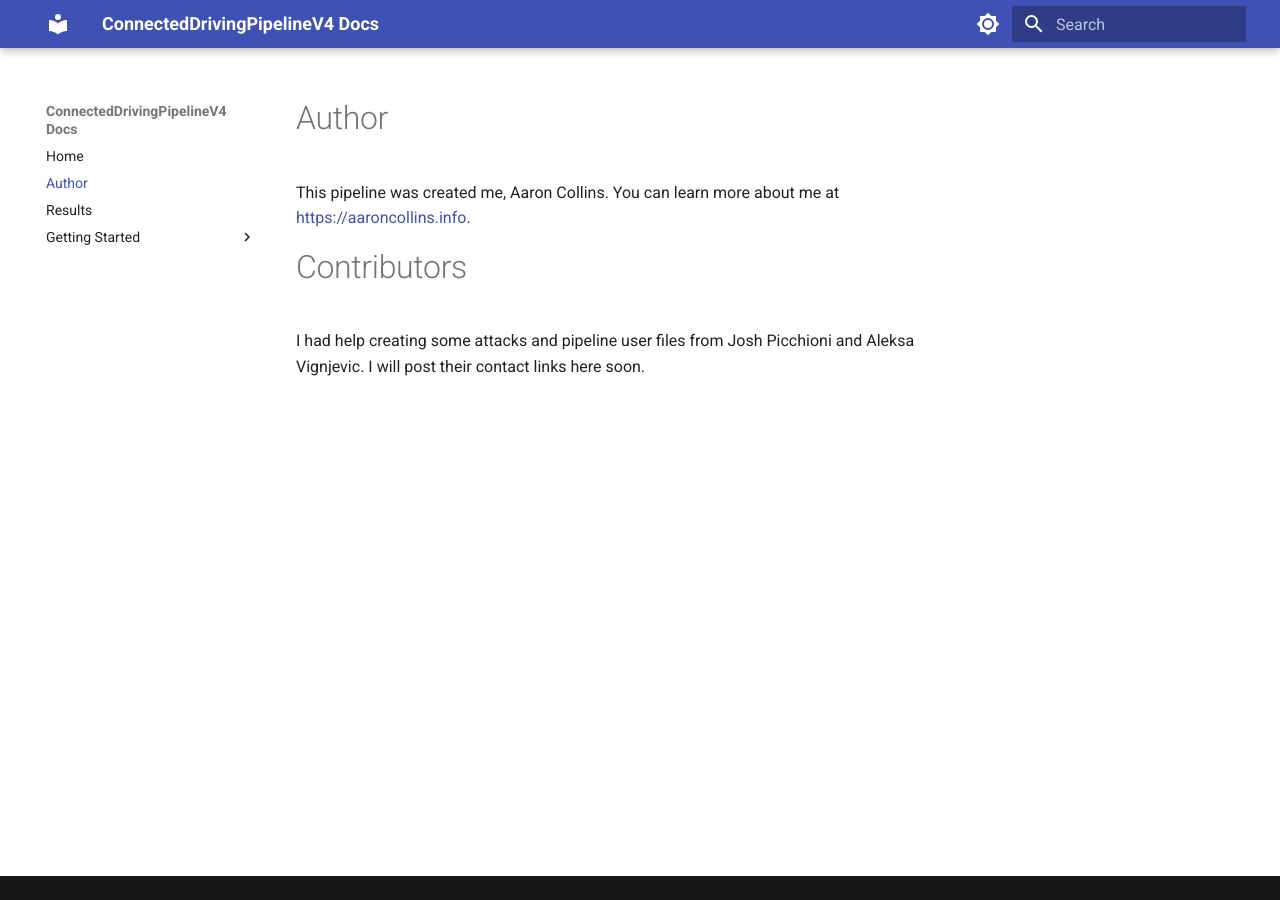
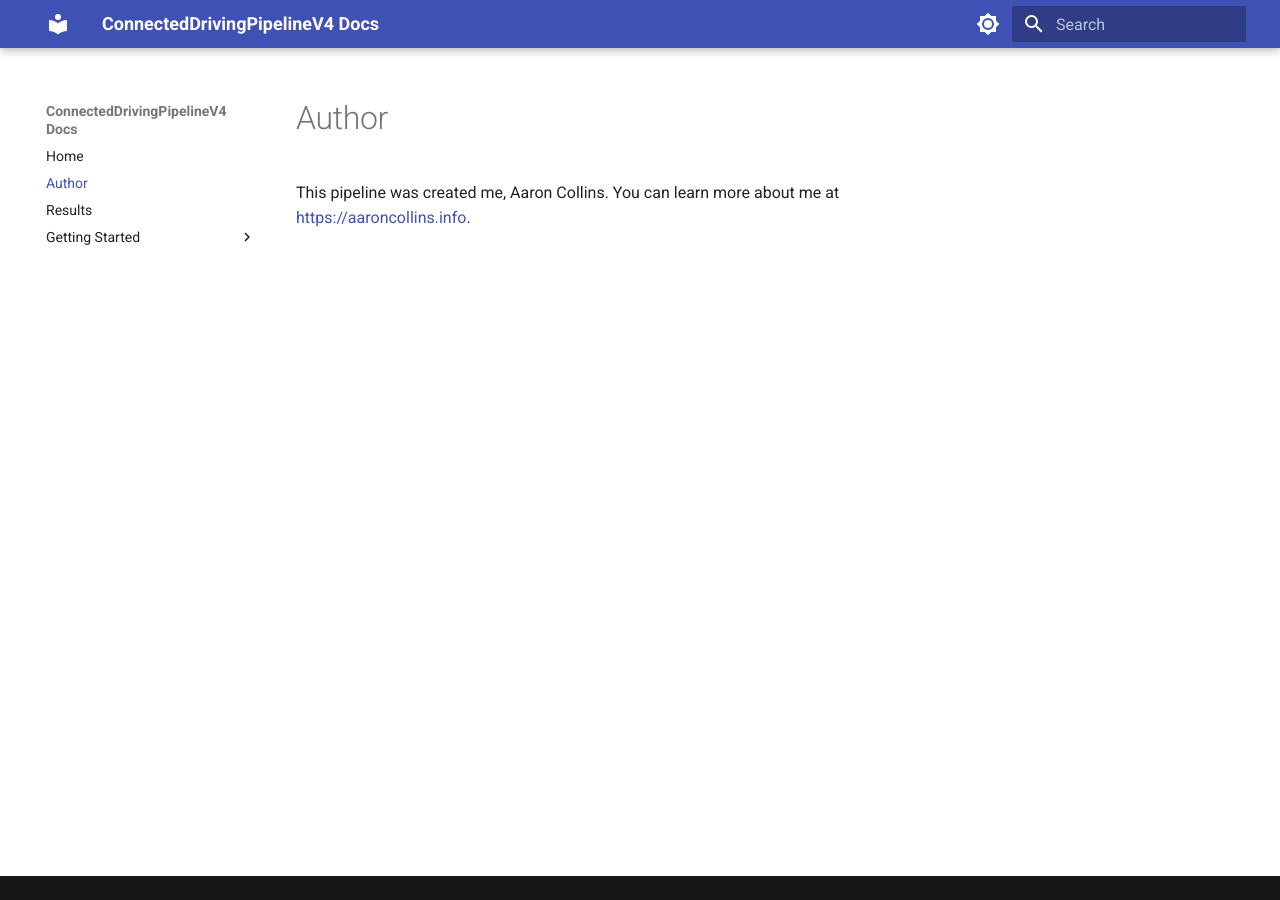
Before and after one commit to aaron777collins/ConnectedDrivingPipelineV4, an MkDocs documentation site: the page built from docs/about.md, in a window 1280 px wide. Built offline with MkDocs 1.6.1 and Material for MkDocs 9.7.7, drawn with Linux system fonts in a browser that asks for light colours.

Commit message:
Update about.md

```diff
--- a/docs/about.md
+++ b/docs/about.md
@@ -1,5 +1,2 @@
 # Author
 This pipeline was created  me, Aaron Collins. You can learn more about me at [https://aaroncollins.info](https://aaroncollins.info).
-
-# Contributors
-I had help creating some attacks and pipeline user files from Josh Picchioni and Aleksa Vignjevic. I will post their contact links here soon.
```
